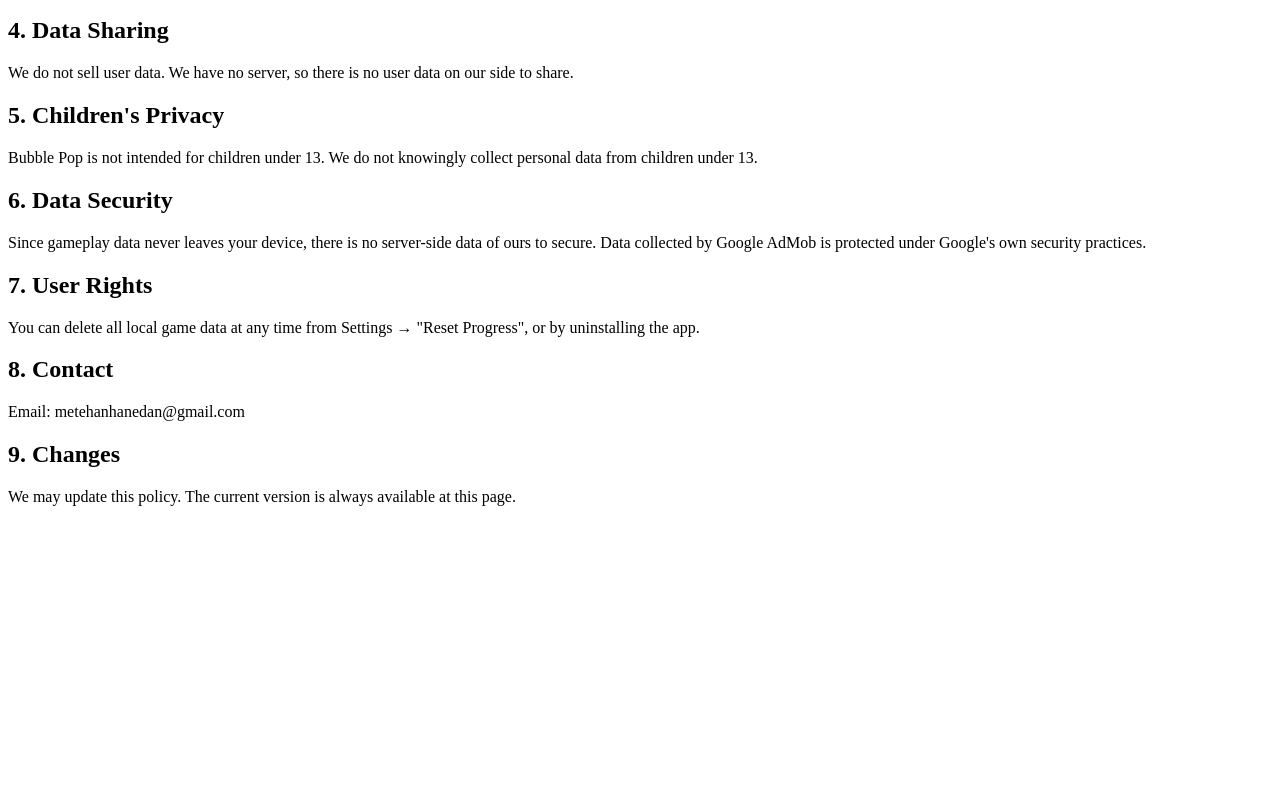
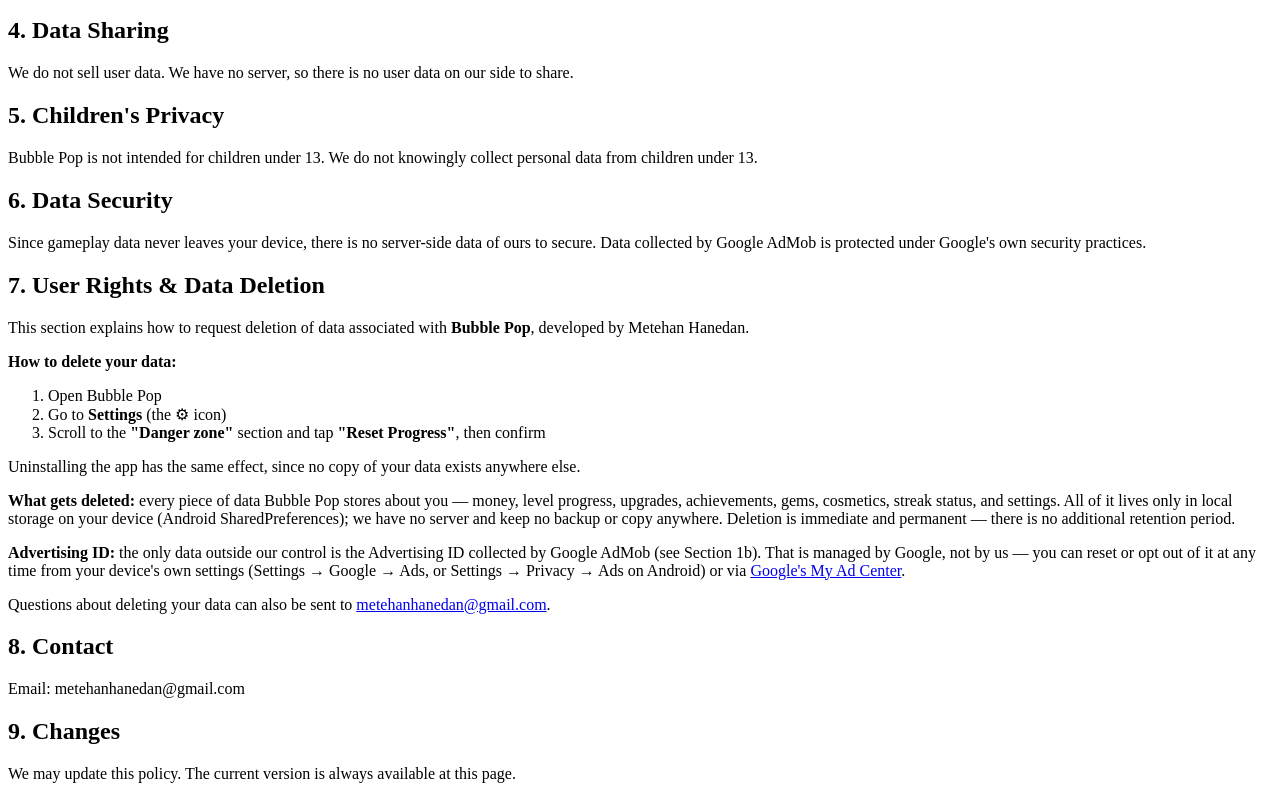
Before and after one commit to metehanhanedan/bublepop-privacy-policy, a plain HTML site: page index.html in a window 1280 px wide. Shown: the part 579-1378 px from the top of the page. Before the commit the page ends 1101 px from the top, so only its background shows below. Drawn offline with Linux system fonts and the light colour scheme.

Commit message:
Add explicit data deletion section for Play Console

```diff
--- a/index.html
+++ b/index.html
@@ -40,8 +40,18 @@
 <h2>6. Data Security</h2>
 <p>Since gameplay data never leaves your device, there is no server-side data of ours to secure. Data collected by Google AdMob is protected under Google's own security practices.</p>
 
-<h2>7. User Rights</h2>
-<p>You can delete all local game data at any time from Settings → "Reset Progress", or by uninstalling the app.</p>
+<h2 id="data-deletion">7. User Rights &amp; Data Deletion</h2>
+<p>This section explains how to request deletion of data associated with <strong>Bubble Pop</strong>, developed by Metehan Hanedan.</p>
+<p><strong>How to delete your data:</strong></p>
+<ol>
+<li>Open Bubble Pop</li>
+<li>Go to <strong>Settings</strong> (the ⚙ icon)</li>
+<li>Scroll to the <strong>"Danger zone"</strong> section and tap <strong>"Reset Progress"</strong>, then confirm</li>
+</ol>
+<p>Uninstalling the app has the same effect, since no copy of your data exists anywhere else.</p>
+<p><strong>What gets deleted:</strong> every piece of data Bubble Pop stores about you — money, level progress, upgrades, achievements, gems, cosmetics, streak status, and settings. All of it lives only in local storage on your device (Android SharedPreferences); we have no server and keep no backup or copy anywhere. Deletion is immediate and permanent — there is no additional retention period.</p>
+<p><strong>Advertising ID:</strong> the only data outside our control is the Advertising ID collected by Google AdMob (see Section 1b). That is managed by Google, not by us — you can reset or opt out of it at any time from your device's own settings (Settings → Google → Ads, or Settings → Privacy → Ads on Android) or via <a href="https://myadcenter.google.com/">Google's My Ad Center</a>.</p>
+<p>Questions about deleting your data can also be sent to <a href="mailto:metehanhanedan@gmail.com">metehanhanedan@gmail.com</a>.</p>
 
 <h2>8. Contact</h2>
 <p>Email: metehanhanedan@gmail.com</p>
```
